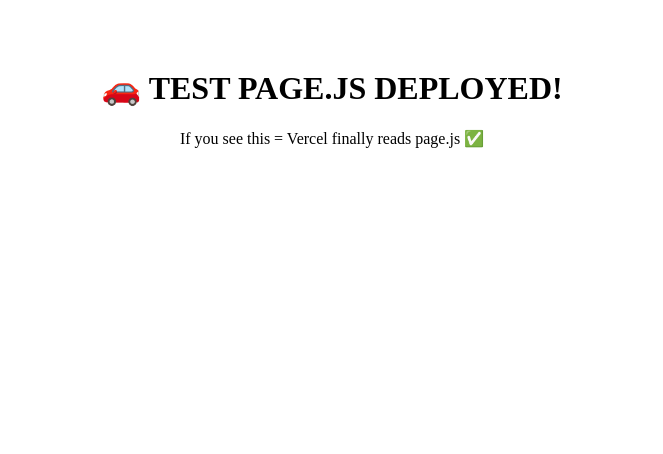
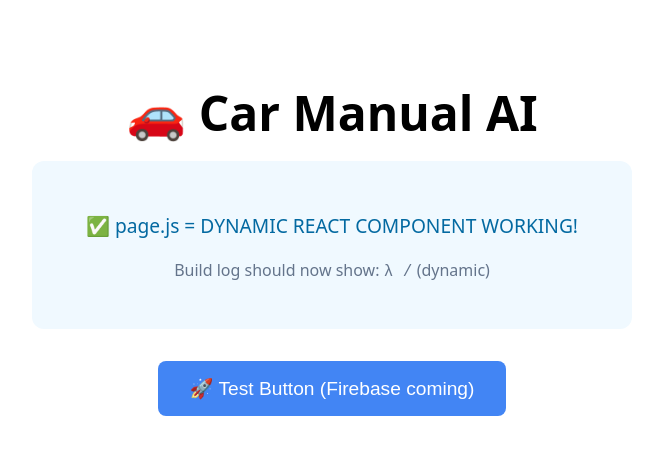
Before and after one commit to jamesdcole/car-manual-ai, a Next.js app: page / in a window 1280 px wide. Shown: the top 454 px of the page, without its empty margins (308-971 px from the left). Built offline with nearby package versions, Linux system fonts and the light colour scheme.

Commit message:
FORCE DYNAMIC: use client + force-dynamic

```diff
--- a/app/page.js
+++ b/app/page.js
@@ -1,10 +1,54 @@
 'use client';
 
+import { useState, useEffect } from 'react';
+
+export const dynamic = 'force-dynamic';
+
 export default function Home() {
+  const [message, setMessage] = useState('Loading...');
+
+  useEffect(() => {
+    setMessage('✅ page.js = DYNAMIC REACT COMPONENT WORKING!');
+  }, []);
+
   return (
-    <div style={{padding: '40px', textAlign: 'center'}}>
-      <h1>🚗 TEST PAGE.JS DEPLOYED!</h1>
-      <p>If you see this = Vercel finally reads page.js ✅</p>
+    <div style={{
+      padding: '40px',
+      maxWidth: '600px',
+      margin: '0 auto',
+      textAlign: 'center',
+      fontFamily: 'system-ui'
+    }}>
+      <h1 style={{ fontSize: '3rem', marginBottom: '1rem' }}>
+        🚗 Car Manual AI
+      </h1>
+      <div style={{
+        background: '#f0f9ff',
+        padding: '2rem',
+        borderRadius: '12px',
+        marginBottom: '2rem'
+      }}>
+        <p style={{ fontSize: '1.2rem', color: '#0369a1' }}>
+          {message}
+        </p>
+        <p style={{ color: '#64748b', fontSize: '1rem' }}>
+          Build log should now show: <code>λ /</code> (dynamic)
+        </p>
+      </div>
+      <button
+        style={{
+          background: '#4285f4',
+          color: 'white',
+          border: 'none',
+          padding: '1rem 2rem',
+          fontSize: '1.2rem',
+          borderRadius: '8px',
+          cursor: 'pointer'
+        }}
+        onClick={() => alert('Button works! Add Firebase next!')}
+      >
+        🚀 Test Button (Firebase coming)
+      </button>
     </div>
   );
 }
```
